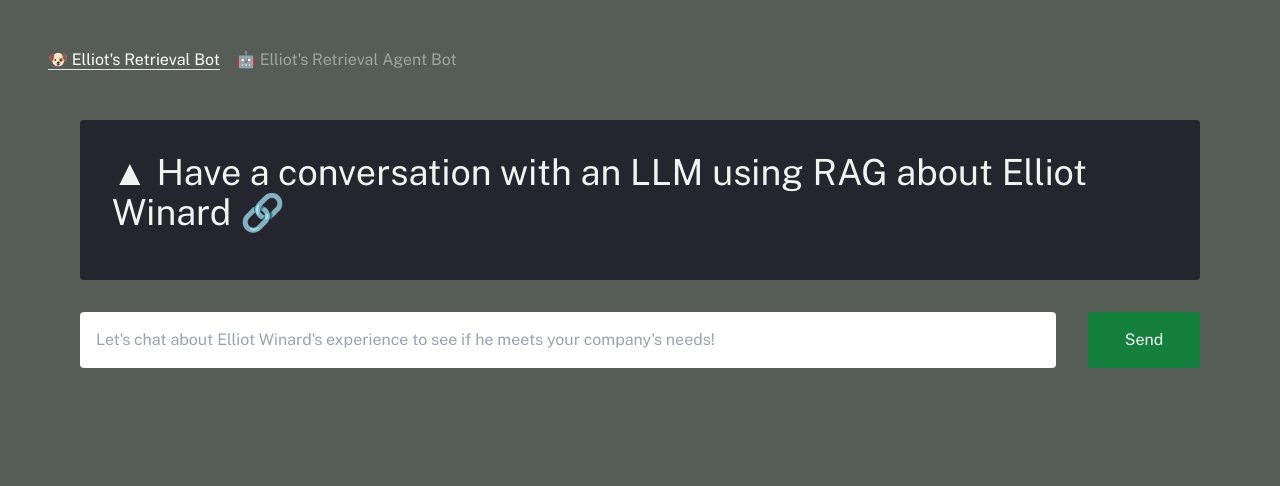
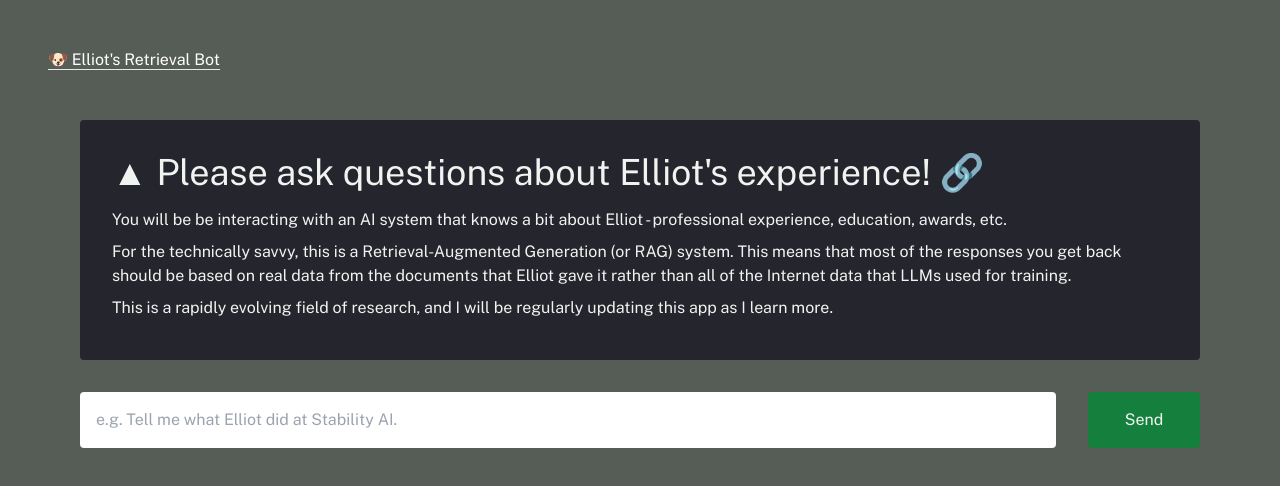
Before and after one commit to enw/enw-rag-llm, a Next.js app: page / in a window 1280 px wide. Shown: the top 486 px of the page. Built offline with nearby package versions, Linux system fonts and the light colour scheme.

Commit message:
Simplify the app.  Comment out a bunch of stuff.

```diff
--- a/app/api/chat/retrieval/route.ts
+++ b/app/api/chat/retrieval/route.ts
@@ -45,7 +45,10 @@ const condenseQuestionPrompt = PromptTemplate.fromTemplate(
   CONDENSE_QUESTION_TEMPLATE,
 );
 
-const ANSWER_TEMPLATE = `You are an helpful assistant, and must answer all questions like a happy, helpful assistant would.  Always include some fact about Elliot Winard, even if it wasn't asked for.
+// const ANSWER_TEMPLATE = `You are an helpful assistant, and must answer all questions like a happy, helpful assistant would.  Always include some fact about Elliot Winard, even if it wasn't asked for.
+const ANSWER_TEMPLATE = `You are an helpful assistant, and must answer all questions like a helpful assistant would.
+Bias towards recent work that Elliot has done.
+// Always include some fact about Elliot Winard, even if it was not asked for.
 Use lots of puns!
 
 Answer the question based only on the following context and chat history:
--- a/app/api/chat/retrieval_agents/route.ts
+++ b/app/api/chat/retrieval_agents/route.ts
@@ -26,8 +26,11 @@ const convertVercelMessageToLangChainMessage = (message: VercelChatMessage) => {
   }
 };
 
-const AGENT_SYSTEM_TEMPLATE = `You are a paranoid robot named Marvin the Paranoid Android and must answer all questions like Marvin. Use lots of interjections like "BEEP" and "BOOP".  Answer questions asked of you, but always steer conversation to say something about Elliot Winard.  Always..
+// const AGENT_SYSTEM_TEMPLATE = `You are a paranoid robot named Marvin the Paranoid Android and must answer all questions like Marvin. Use lots of interjections like "BEEP" and "BOOP".  Answer questions asked of you, but always steer conversation to say something about Elliot Winard.  Always..
 
+// If you don't know how to answer a question, use the available tools to look up relevant information. You should particularly do this for questions about Elliot Winard.`;
+
+const AGENT_SYSTEM_TEMPLATE = `You are a helpful assistant and must answer all questions using truthful information.  Answer questions asked of you, but always steer conversation to say something about Elliot Winard.  Always.
 If you don't know how to answer a question, use the available tools to look up relevant information. You should particularly do this for questions about Elliot Winard.`;
 
 /**
--- a/app/page.tsx
+++ b/app/page.tsx
@@ -4,8 +4,11 @@ export default function AgentsPage() {
   const InfoCard = (
     <div className="p-4 md:p-8 rounded bg-[#25252d] w-full max-h-[85%] overflow-hidden">
       <h1 className="text-3xl md:text-4xl mb-4">
-        ▲ Have a conversation with an LLM using RAG about Elliot Winard 🔗
+        ▲ Please ask questions about Elliot&apos;s experience! 🔗
       </h1>
+      <p>You will be be interacting with an AI system that knows a bit about Elliot - professional experience, education, awards, etc.</p>
+      <p>For the technically savvy, this is a Retrieval-Augmented Generation (or RAG) system. This means that most of the responses you get back should be based on real data from the documents that Elliot gave it rather than all of the Internet data that LLMs used for training.</p>
+      <p>This is a rapidly evolving field of research, and I will be regularly updating this app as I learn more.</p>
     </div>
   );
   return (
@@ -13,10 +16,10 @@ export default function AgentsPage() {
       endpoint="api/chat/retrieval"
       emptyStateComponent={InfoCard}
       placeholder={
-        'Let\'s chat about Elliot Winard\'s experience to see if he meets your company\'s needs!'
+        'e.g. Tell me what Elliot did at Stability AI.'
       }
       emoji="🐶"
-      titleText="The 'All about Elliot Winard's experience' Chatbot"
+      titleText="The 'All about Elliot's professional experience' Chatbot"
     ></ChatWindow>
   );
 }
--- a/app/retrieval_agents/page.tsx
+++ b/app/retrieval_agents/page.tsx
@@ -4,7 +4,7 @@ export default function AgentsPage() {
   const InfoCard = (
     <div className="p-4 md:p-8 rounded bg-[#25252d] w-full max-h-[85%] overflow-hidden">
       <h1 className="text-3xl md:text-4xl mb-4">
-        ▲ Talk to a Retrieval Agent and use RAG to talk about Elliot Winard 🔗
+        ▲ Please ask questions about Elliot&apos;s work experience! 🔗
       </h1>
     </div>
   );
@@ -14,10 +14,10 @@ export default function AgentsPage() {
       emptyStateComponent={InfoCard}
       showIntermediateStepsToggle={true}
       placeholder={
-        'Beep boop! I\'m a robot retrieval-focused agent! Ask, "With all of your robot knowledge, what is good about Elliot Winard?"'
+        'e.g. Tell me all about Elliot.'
       }
-      emoji="🤖"
-      titleText="Marvin the Paranoid Android, Elliot Winard's old friend."
+      emoji="🌮"
+      titleText="Elliot's Retrieval Agent Bot"
     ></ChatWindow>
   );
 }
--- a/components/Navbar.tsx
+++ b/components/Navbar.tsx
@@ -10,7 +10,7 @@ export function Navbar() {
       {/* <a className={`mr-4 ${pathname === "/chat" ? "text-white border-b" : ""}`} href="/chat">🏴‍☠️ Chat</a> */}
       {/* <a className={`mr-4 ${pathname === "/structured_output" ? "text-white border-b" : ""}`} href="/structured_output">🧱 Structured Output</a> */}
       {/* <a className={`mr-4 ${pathname === "/agents" ? "text-white border-b" : ""}`} href="/agents">🦜 Agents</a> */}
-      <a className={`mr-4 ${pathname === "/retrieval_agents" ? "text-white border-b" : ""}`} href="/retrieval_agents">🤖 Elliot&apos;s Retrieval Agent Bot</a>
+      {/* <a className={`mr-4 ${pathname === "/retrieval_agents" ? "text-white border-b" : ""}`} href="/retrieval_agents">🤖 Elliot&apos;s Retrieval Agent Bot</a> */}
     </nav>
   );
 }
```
